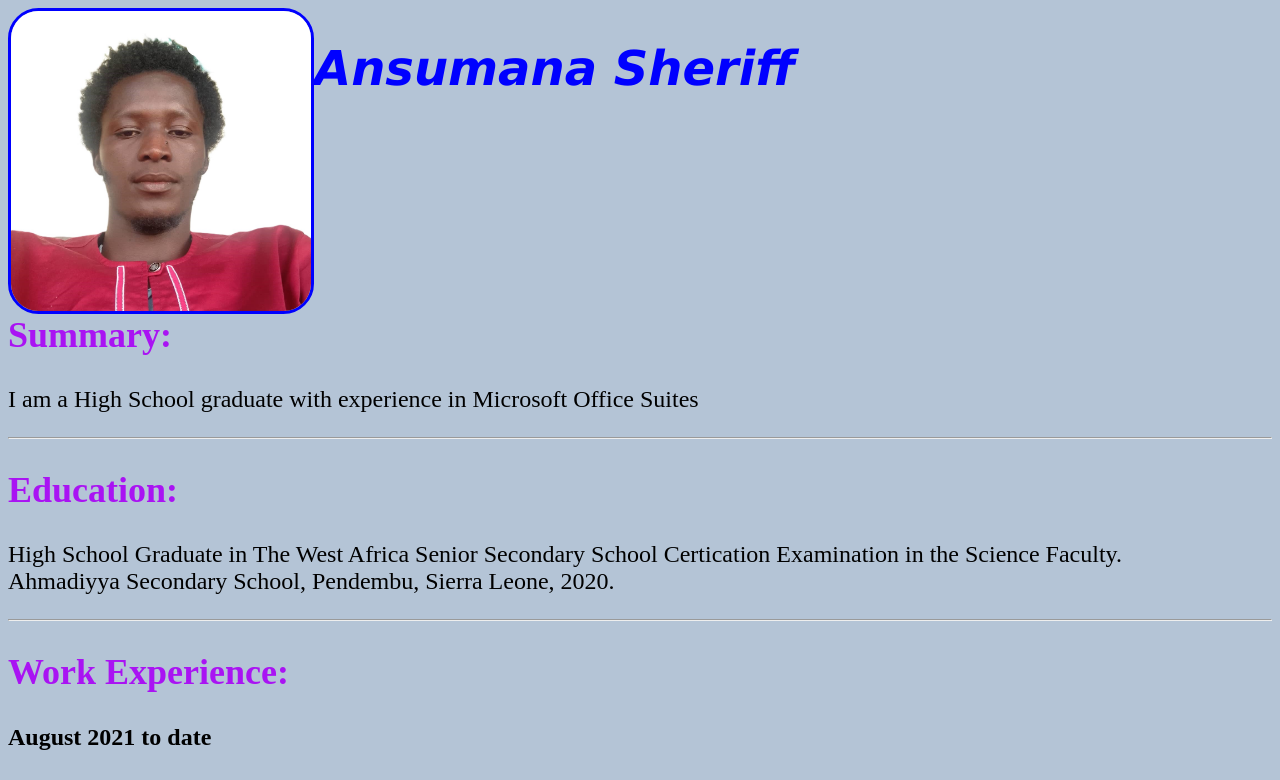
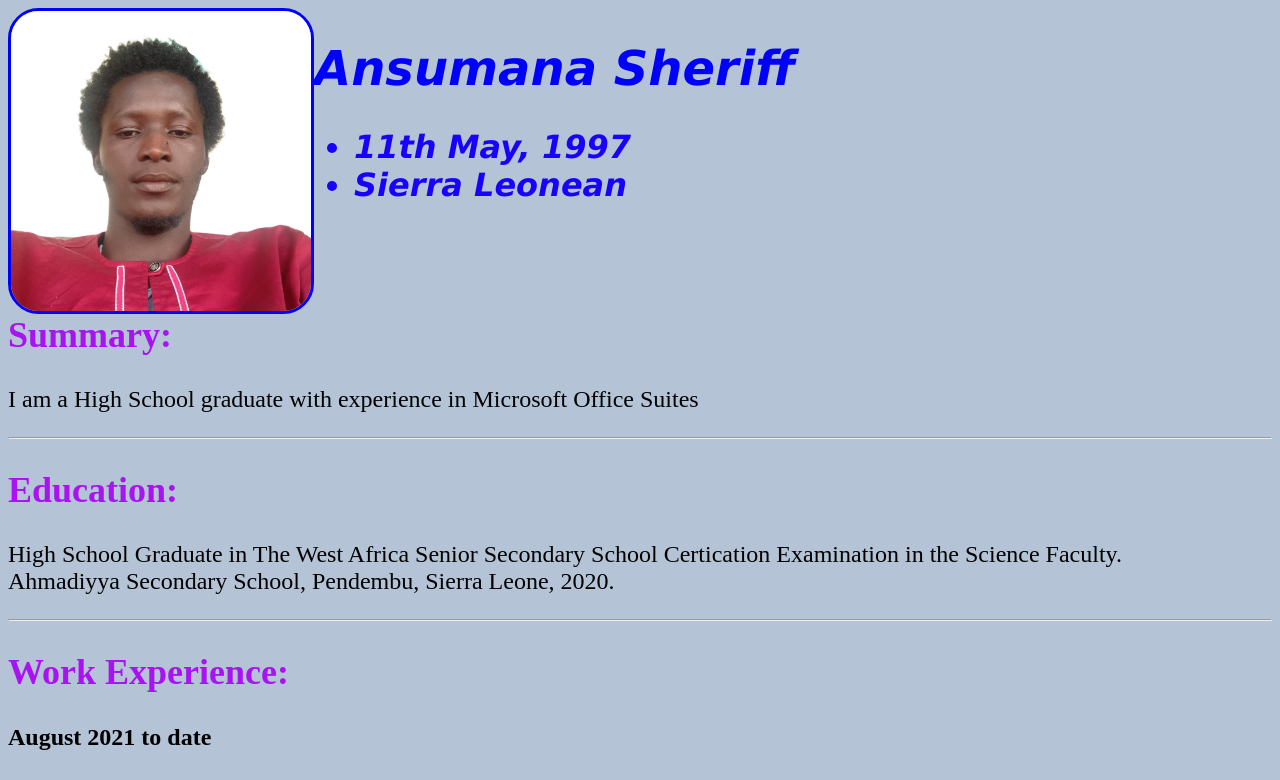
Before and after one commit to Shero01/html-my-resume, a plain HTML site: page index.html in a window 1280 px wide. Shown: the top 780 px of the page. Drawn offline with Linux system fonts and the light colour scheme.

Commit message:
Add files via upload

```diff
--- a/index.html
+++ b/index.html
@@ -8,7 +8,13 @@
 </head>
 
 <body>
-    <h1>Ansumana Sheriff</h1>
+    <h1>Ansumana Sheriff<br/> <span class="info">
+        <ul>
+            <li>11th May, 1997<br/>
+            <li>Sierra Leonean<br/></span></li>
+            </li>
+        </ul>
+    </h1>
     <img src="./assets/image/my pic.jpg" height="150" alt="My profile picture">
     <h2>Summary:</h2>
     <p>I am a High School graduate with experience in Microsoft Office Suites</p>
--- a/style.css
+++ b/style.css
@@ -25,6 +25,10 @@ body {
     background-color: #563A9C;
     color: hsl(0, 0%, 97%);
 }
+.info {
+    font-size: 2rem;
+    color: #1900ff;
+}
 }
 @media (min-width: 300px) {
 img {
```
